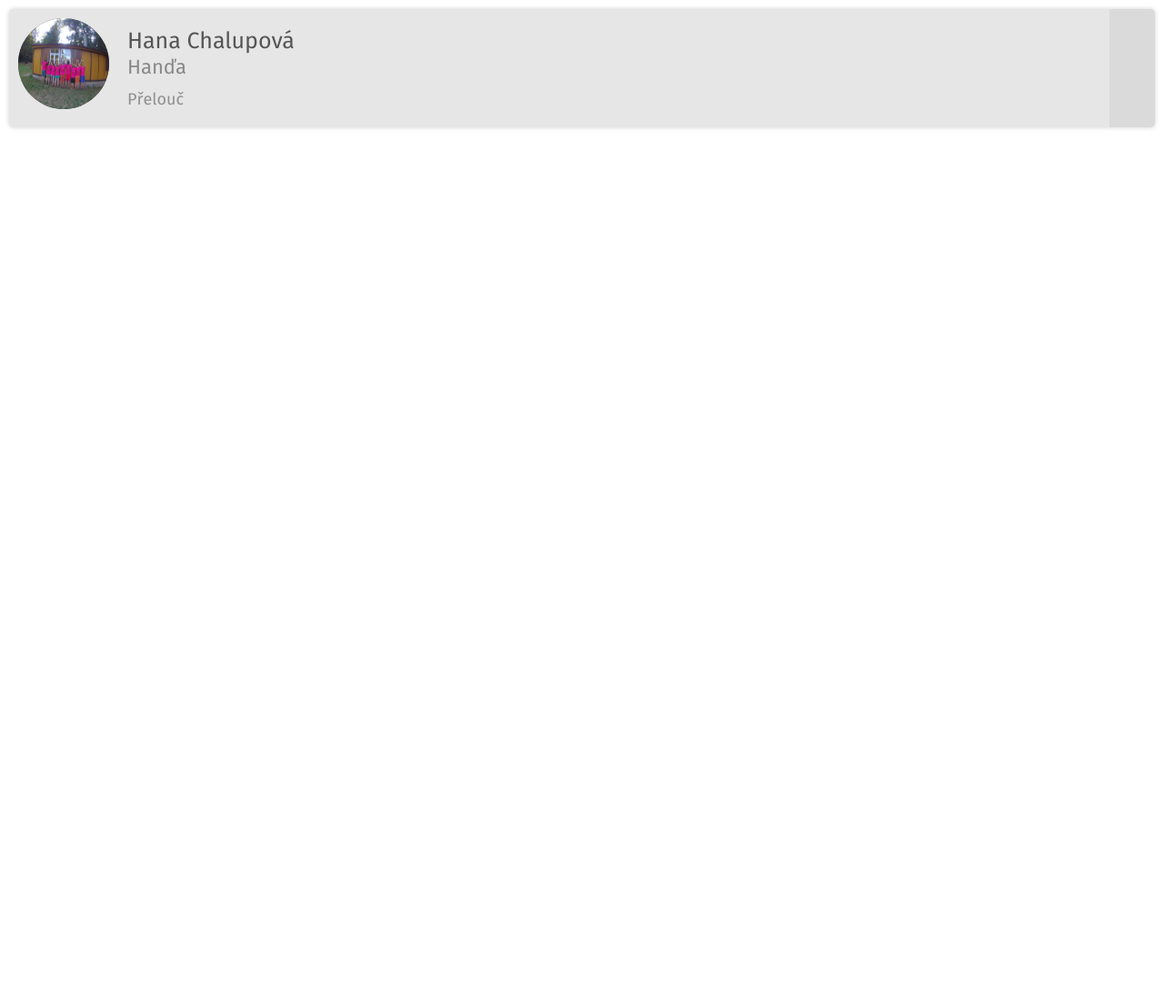
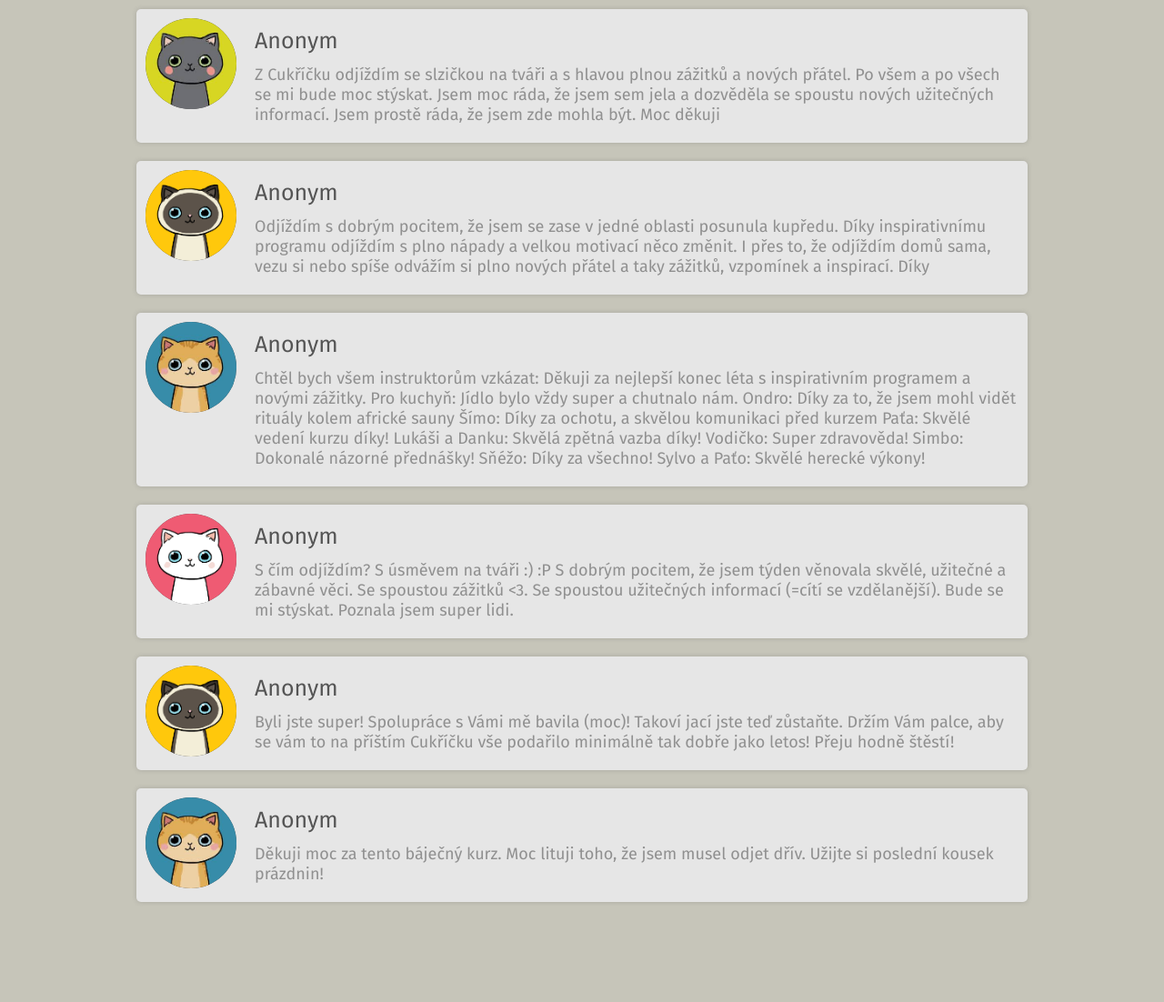
Before and after one commit to prochazo/RK-sugar, a PHP site: page /recenze.php in a window 1280 px wide. Shown: the part 88-1190 px from the top of the page at 91% size. Before the commit the page ends 230 px from the top, so only its background shows below. Run offline with PHP 8.4, Linux system fonts and the light colour scheme.

Commit message:
práce na kartě recenze

```diff
--- a/css/kontakty.css
+++ b/css/kontakty.css
@@ -37,8 +37,8 @@ a {
     background-image: url("../assets/logo.png");
     background-repeat: no-repeat;
     background-attachment: fixed;
-    background-size: cover;
-    background-position: 50% 50%;
+    background-size: 75%;
+    background-position: 25% 60%;
 
 
 }
--- a/css/recenze.css
+++ b/css/recenze.css
@@ -1,39 +1,40 @@
-.team {
+.recenze {
     background: #C6C5B9;
 }
 
-    .team__title {
+    .recenze__title {
         padding: 50px 0;
         font-size: 40px;
         margin: 0;
         color: #FDFDFF;
     }
 
-    .team__wrapper {
+    .recenze__wrapper {
         display: flex;
         flex-wrap: wrap;
+        padding-bottom: 100px;
     }
 
-    .team__card {
+    .recenze__card {
         position: relative;
         background: #E6E6E6;
         box-shadow: 0 0 5px 0px rgba(101, 101, 101, 0.3);
         border-radius: 5px;
         overflow: hidden;
     }
-        .team__card__wraper {
+        .recenze__card__wraper {
             width: 100%;
             margin: 0px;
             box-sizing: border-box;
             padding: 10px;
 
         }
-        .team__card__head {
+        .recenze__card__head {
             display: flex;
             position: relative;
         }
 
-        .team__card__img {
+        .recenze__card__img {
             position: relative;
             width: 100px;
             height: 100px;
@@ -42,7 +43,7 @@
             border-radius: 50%;
             overflow: hidden;
         }
-            .team__card__img img {
+            .recenze__card__img img {
                 margin: 0;
                 position: absolute;
                 top: 0%;
@@ -51,11 +52,11 @@
                 height: 100%;
 
             }
-        .team__card__title {
+        .recenze__card__title {
             flex: 1;
             margin: 20px 10px;
         }
-            .team__card__title__name {
+            .recenze__card__title__name {
                 text-align: left;
                 font-family: "Fira Sans" , sans serif;
                 font-size: 25px;
@@ -63,20 +64,20 @@
                 margin: 0;
 
             }
-            .team__card__title__nickname {
+            .recenze__card__title__nickname {
                 text-align: left;
                 font-family: "Fira Sans" , sans serif;
                 font-size: 22px;
                 color: #888;
                 margin-bottom: 0.5em;
             }
-            .team__card__title__town {
+            .recenze__card__title__town {
                 text-align: left;
                 font-family: "Fira Sans" , sans serif;
                 font-size: 18px;
                 color: #909090;
             }
-        .team__card__details-button {
+        .recenze__card__details-button {
             width: 50px;
             display: block;
             border: none;
@@ -87,20 +88,20 @@
             padding: 0;
             cursor: pointer;
         }
-            .team__card__details-button:hover {
+            .recenze__card__details-button:hover {
                 background: #C5C5C5;
             }
-            .team__card__details-button:focus {
+            .recenze__card__details-button:focus {
                 outline: none;
                 background: #EAEAEA;
             }
-        .team__card__body {
+        .recenze__card__body {
             display: none;
             padding: 20px;
             background: #62929E;
             border-top: 1px solid #A5A5A5;
         }
-            .team__card__body h3 {
+            .recenze__card__body h3 {
                 margin: 0;
                 padding: 0;
                 font-family: "Fira Sans" , sans serif;
@@ -108,7 +109,7 @@
                 color: #FDFDFF;
                 margin-top: 10px;
             }
-            .team__card__body p {
+            .recenze__card__body p {
                 margin: 0;
                 padding: 0;
                 text-align: left;
@@ -116,12 +117,12 @@
                 font-size: 16px;
                 color: #FDFDFF;
             }
-            .team__card__body ul {
+            .recenze__card__body ul {
                 margin: 0;
                 list-style: none;
                 padding-left: 1em;
             }
-            .team__card__body li {
+            .recenze__card__body li {
                 margin: 0;
                 font-family: "Fira Sans" , sans serif;
                 font-weight: 300;
@@ -129,6 +130,6 @@
                 color: #FDFDFF;
                 margin: 5px;
             }
-            .team__card__body li:before {
+            .recenze__card__body li:before {
                 content: "- ";
             }
--- /dev/null
+++ b/data/recenze.php
@@ -0,0 +1,103 @@
+<?php
+
+/**
+ * Seznam všech členů týmu
+ */
+return [
+
+    /**
+     * Anonym
+     */
+    [
+        "name" => "Anonym",
+        "nickname" => "",
+        "first" => "Z Cukříčku odjíždím  se slzičkou na tváři a s hlavou plnou zážitků a nových přátel. Po všem a po všech se mi bude moc stýskat. Jsem moc ráda, že jsem sem jela a dozvěděla se spoustu nových užitečných  informací. Jsem prostě ráda, že jsem zde mohla být. Moc děkuji",
+        "img" => "hana.jpg",
+
+        "body" => "",
+
+    ],
+
+
+    /**
+     * Anonym
+     */
+    [
+        "name" => "Anonym",
+        "nickname" => "",
+        "first" => "Odjíždím s dobrým pocitem, že jsem se zase v jedné oblasti posunula kupředu. Díky inspirativnímu programu odjíždím s plno nápady a velkou motivací něco změnit. I přes to, že odjíždím domů sama, vezu si nebo spíše odvážím si plno nových přátel a taky zážitků, vzpomínek a inspirací. Díky",
+        "img" => "ondra.png",
+
+        "body" => "",
+
+    ],
+
+    /**
+     * Anonym
+     */
+    [
+        "name" => "Anonym",
+        "nickname" => "",
+        "first" => "Chtěl bych všem instruktorům vzkázat:
+            Děkuji za nejlepší konec léta s inspirativním programem a novými zážitky.
+            Pro kuchyň: Jídlo bylo vždy super a chutnalo nám.
+            Ondro: Díky za to, že jsem mohl vidět rituály kolem africké sauny
+            Šímo: Díky za ochotu, a skvělou komunikaci před kurzem
+            Paťa: Skvělé vedení kurzu díky!
+            Lukáši a Danku: Skvělá zpětná vazba díky!
+            Vodičko: Super zdravověda!
+            Simbo: Dokonalé názorné přednášky!
+            Sňéžo: Díky za všechno!
+            Sylvo a Paťo: Skvělé herecké výkony!
+",
+        "img" => "tereza.jpg",
+
+        "body" => "",
+
+    ],
+
+    /**
+     * Anonym
+     */
+    [
+        "name" => "Anonym",
+        "nickname" => "",
+        "first" => "S čím odjíždím?
+            S úsměvem na tváři :) :P
+            S dobrým pocitem, že jsem týden věnovala skvělé, užitečné a zábavné věci.
+            Se spoustou zážitků <3.
+            Se spoustou užitečných informací (=cítí se vzdělanější).
+            Bude se mi stýskat.
+            Poznala jsem super lidi.",
+        "img" => "patrik.png",
+
+        "body" => "",
+
+    ],
+
+    /**
+     * Anonym
+     */
+    [
+        "name" => "Anonym",
+        "nickname" => "",
+        "first" => "Byli jste super! Spolupráce s Vámi mě bavila (moc)! Takoví jací jste teď zůstaňte. Držím Vám palce, aby se vám to na příštím Cukříčku vše podařilo minimálně tak dobře jako letos! Přeju hodně štěstí!",
+        "img" => "ondra.png",
+
+        "body" => "",
+
+    ],
+
+    /**
+     * Anonym
+     */
+    [
+        "name" => "Anonym",
+        "nickname" => "",
+        "first" => "Děkuji moc za tento báječný kurz. Moc lituji toho, že jsem musel odjet dřív. Užijte si poslední kousek prázdnin!",
+        "img" => "tereza.jpg",
+
+        "body" => "",
+
+    ],
+];
--- /dev/null
+++ b/js/recenze.js
@@ -0,0 +1,20 @@
++function()
+{
+    var cards = $(".recenze__card");
+
+    function initializeCard(card)
+    {
+        var button = card.find(".recenze__card__details-button");
+        var body = card.find(".recenze__card__body");
+
+        button.click(function()
+        {
+            body.slideToggle(500);
+        });
+    }
+
+    for (var i = 0; i < cards.length; i++)
+    {
+        initializeCard($(cards[i]));
+    }
+}();
--- /dev/null
+++ b/parts/recenze.php
@@ -0,0 +1,48 @@
+<?php
+
+// načíst data
+$teamMembers = require __DIR__ . "/../data/recenze.php";
+
+?>
+
+<section class="recenze">
+    <div class="wrapper">
+        <div class="recenze__wrapper">
+
+            <?php foreach ($teamMembers as $member): ?>
+                <div class="recenze__card__wraper">
+                    <div class="recenze__card">
+                        <div class="recenze__card__head">
+                            <div class="recenze__card__img">
+                                <img src="assets/tym/<?php echo $member["img"]; ?>">
+                            </div>
+                            <div class="recenze__card__title">
+                                <h2 class="recenze__card__title__name">
+                                    <?php echo $member["name"]; ?>
+                                </h2>
+                                <div class="recenze__card__title__nickname">
+                                    <?php echo $member["nickname"]; ?>
+                                </div>
+                                <div class="recenze__card__title__town">
+                                    <?php echo $member["first"]; ?>
+                                </div>
+                            </div>
+                            <!--
+                            <button class="recenze__card__details-button">
+                                <span class="icon-info"></span>
+                            </button>
+                            -->
+                        </div>
+                        <div class="recenze__card__body">
+
+                            <p><?php echo $member["body"]; ?></p>
+
+
+                        </div>
+                    </div>
+                </div>
+            <?php endforeach; ?>
+
+        </div>
+    </div>
+</section>
--- a/recenze.php
+++ b/recenze.php
@@ -6,6 +6,7 @@
     <link rel="stylesheet" type="text/css" href="css/styles.css">
     <link rel="stylesheet" type="text/css" href="css/index.css">
     <link rel="stylesheet" type="text/css" href="css/recenze.css">
+    <link rel="stylesheet" type="text/css" href="assets/icomoon.css">
 </head>
 <body>
 
@@ -14,28 +15,12 @@
         include __DIR__ . "/parts/nav.php";
     ?>
 
-	<div class="team__card__wraper">
-                    <div class="team__card">
-                        <div class="team__card__head">
-                            <div class="team__card__img">
-                                <img src="assets/IMG_0328.jpg" >
-                            </div>
-                            <div class="team__card__title">
-                                <h2 class="team__card__title__name">Hana Chalupová</h2>
-                                <div class="team__card__title__nickname">Hanďa</div>
-                                <div class="team__card__title__town">Přelouč</div>
-                            </div>
-                            <button class="team__card__details-button">
-                                <span class="icon-info"></span>
-                            </button>
-                        </div>
-                        <div class="team__card__body">
-                            <!--Jsem napíši co se má zobrazovat-->
-                        </div>
-                    </div>
-                </div>
-  		    </div>
-        </div>
-    </div>
+    <?php include __DIR__ . "/parts/recenze.php"; ?>
+
+
+
+
+    <script src="js/jquery.min.js"></script>
+    <script src="js/recenze.js"></script>
 </body>
 </html>
```
Also changed, not shown: data/tym.php (+11 -11 lines), index.php (+4 -5 lines), assets/tym/ondra_web.jpg (added).
